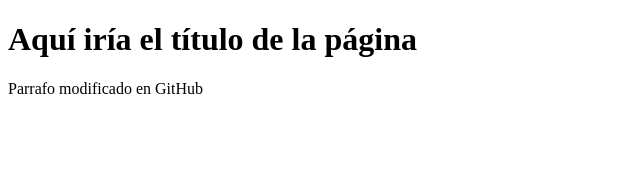
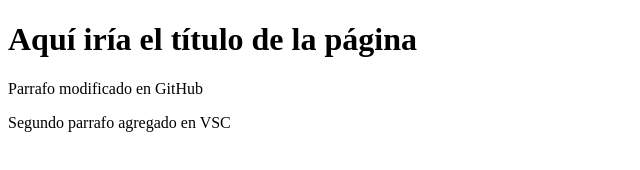
Before and after one commit to HeronFlight/Proyecto_web_empresa_C, a plain HTML site: page index.html in a window 1280 px wide. Shown: the whole page, without its empty margins (0-640 px from the left). Drawn offline with Linux system fonts and the light colour scheme.

Commit message:
Segundo parrafo agregado en VSC

```diff
--- a/index.html
+++ b/index.html
@@ -9,5 +9,6 @@
 <body>
     <h1>Aquí iría el título de la página</h1>
     <p>Parrafo modificado en GitHub</p>
+    <p>Segundo parrafo agregado en VSC</p>
 </body>
 </html>
```
